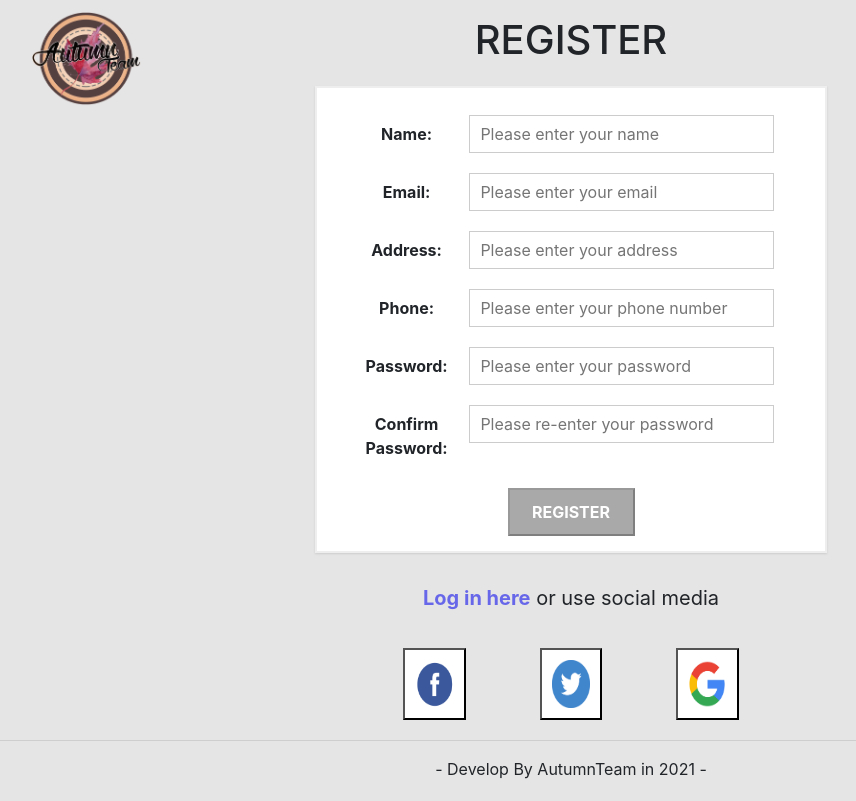
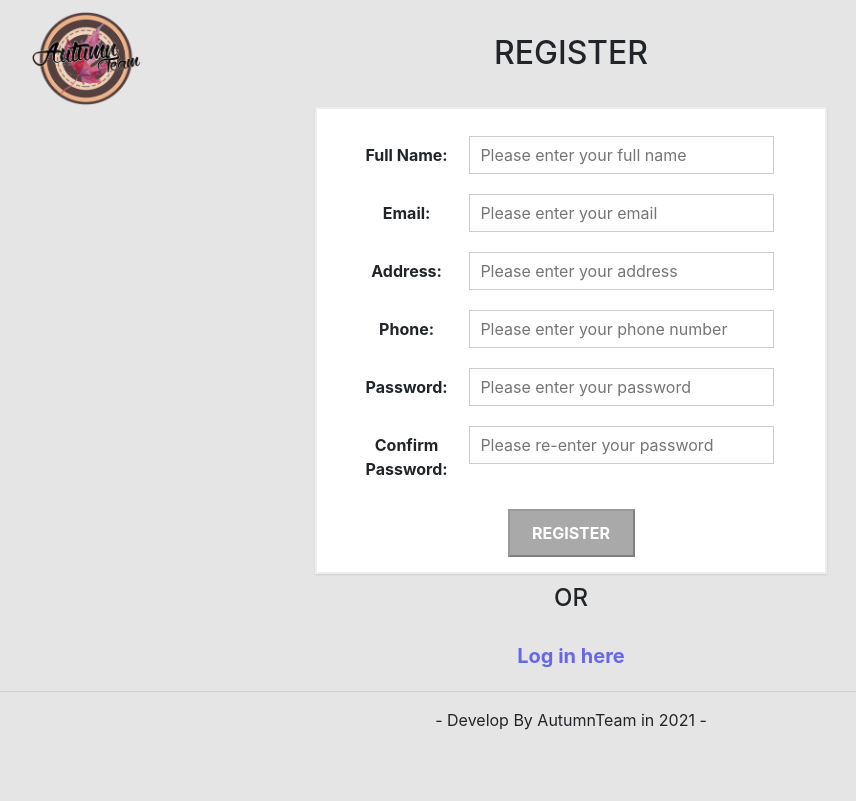
Before and after one commit to Autumn-Team/CommunityHub-web-react-verson, a React (Create React App) app: page / in a window 1280 px wide. Shown: the whole page, without its empty margins (69-925 px from the left). Built offline with nearby package versions, Linux system fonts and the light colour scheme.

Commit message:
Update UI Register Page

```diff
--- a/src/components/Banner/Banner.js
+++ /dev/null
@@ -1,10 +0,0 @@
-import React from 'react';
-
-import classes from './Banner.module.css';
-const Banner = (props) => (
-    <div className={classes.Banner}>
-        <p>REGISTER</p>
-    </div>
-)
-
-export default Banner;
--- a/src/components/Banner/Banner.module.css
+++ /dev/null
@@ -1,8 +0,0 @@
-.Banner {
-    text-align: center;
-    width: 100%;
-    font-weight: 500;
-    font-size: 40px;
-    position: relative;
-    margin-top: 10px;
-}
--- a/src/containers/RegisterPage/Register.module.css
+++ b/src/containers/RegisterPage/Register.module.css
@@ -15,22 +15,17 @@
 
 }
 
-.Or {
-    text-align: center;
-    font-size: 18px;
-    font-weight: bold;
-}
-
 .Register {
     text-align: center;
     font-size: 20px;
 }
 
-.Social {
-    margin: 15px auto 0px;
+h2 {
     text-align: center;
-    display: flex;
-    flex-direction: row;
-    justify-content: space-around;
-    width: 32%;
+    margin-top: 10px;
+    padding-top: 24px;
+    padding-bottom: 20px;
 }
+h4 {
+    text-align: center;
+}
--- a/src/containers/RegisterPage/registerPage.js
+++ b/src/containers/RegisterPage/registerPage.js
@@ -2,19 +2,17 @@ import React, { useState } from 'react';
 
 import classes from './Register.module.css';
 import Logo from '../../components/Logo/Logo';
-import Banner from '../../components/Banner/Banner';
 import Input from '../../components/UI/Input/Input';
 import Button from '../../components/UI/Button/Button';
-import SocialImage from '../../components/SocialImage/SocialImage';
 
 const Register = props => {
     const [formStructure, setFormStructure] = useState({
-        Username: {
-            label: 'Name: ',
+        Fullname: {
+            label: 'Full Name: ',
             elementType: 'input',
             elementConfig: {
-                text: 'email',
-                placeholder: 'Please enter your name',
+                type: 'text',
+                placeholder: 'Please enter your full name',
             },
             value: '',
             validation: {
@@ -27,7 +25,7 @@ const Register = props => {
             label: 'Email: ',
             elementType: 'input',
             elementConfig: {
-                text: 'email',
+                type: 'email',
                 placeholder: 'Please enter your email',
             },
             value: '',
@@ -41,13 +39,11 @@ const Register = props => {
             label: 'Address: ',
             elementType: 'input',
         elementConfig: {
-            text: 'address',
+            type: 'text',
             placeholder: 'Please enter your address',
         },
         value:'',
-        validation: {
-            required: true,
-        },
+        validation: {},
         valid: false,
         touched: false,
         },
@@ -55,7 +51,7 @@ const Register = props => {
             label: 'Phone: ',
             elementType: 'input',
         elementConfig: {
-            text: 'phone',
+            type: 'number',
             placeholder: 'Please enter your phone number',
         },
         value:'',
@@ -69,7 +65,7 @@ const Register = props => {
             label: 'Password: ',
             elementType: 'input',
             elementConfig: {
-                text: 'password',
+                type: 'password',
                 placeholder: 'Please enter your password',
             },
             value: '',
@@ -83,7 +79,7 @@ const Register = props => {
             label: 'Confirm Password: ',
             elementType: 'input',
             elementConfig: {
-                text: 'password',
+                type: 'password',
                 placeholder: 'Please re-enter your password',
             },
             value: '',
@@ -156,17 +152,13 @@ const Register = props => {
     return (
         <React.Fragment>
             <Logo />
-            <Banner/>
+            <h2>REGISTER</h2>
             <div className={classes.Form}>
                 {form}
             </div>
+            <h4>OR</h4>
+            <div className={classes.Register}><Button btnType="Link">Log in here</Button></div>
 
-            <div className={classes.Register}><Button btnType="Link">Log in here</Button> or use social media</div>
-            <div className={classes.Social}>
-                <Button btnType="Social" disabled={false}><SocialImage ImageType="facebook" /></Button>
-                <Button btnType="Social" disabled={false}><SocialImage ImageType="twitter" /></Button>
-                <Button btnType="Social" disabled={false}><SocialImage ImageType="google" /></Button>
-            </div>
         </React.Fragment>
     );
 }
```
Also changed, not shown: 1 other file (tests, documents, lock files or other folders).
